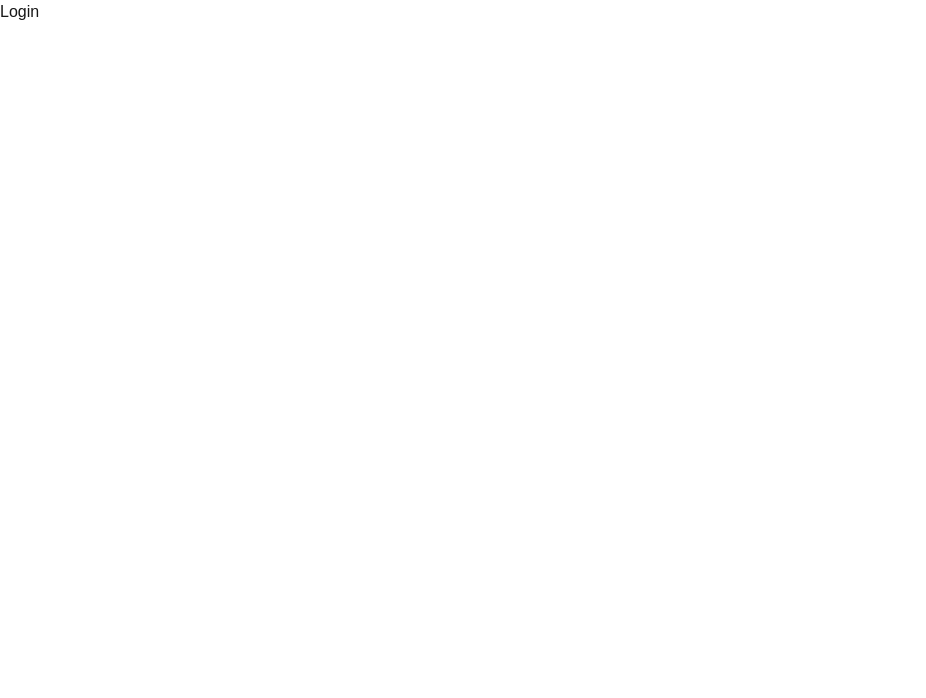
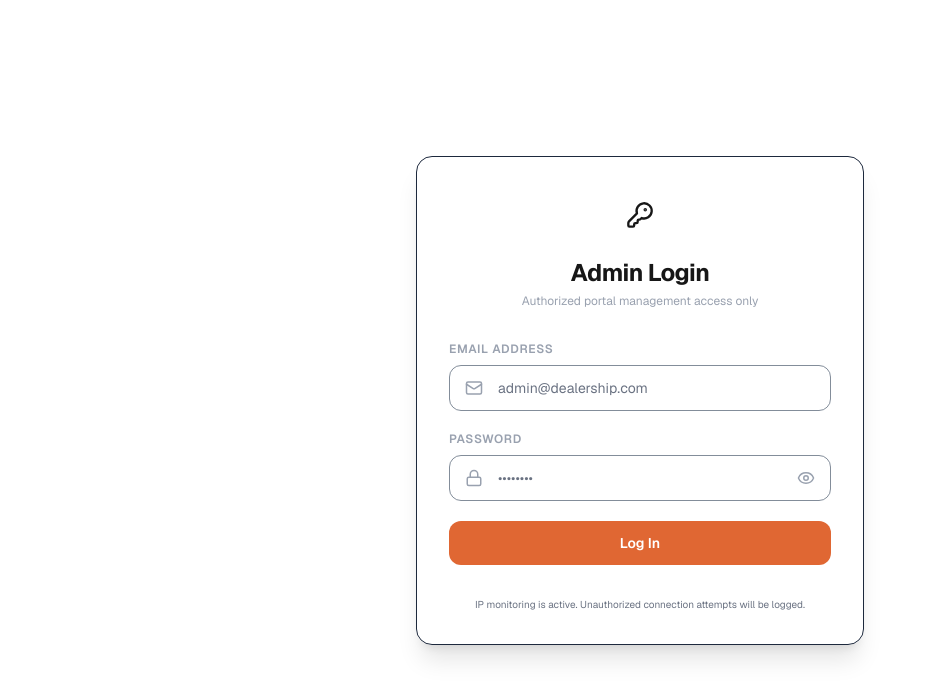
Before and after one commit to kingsley-amoke/bright_autos, a Next.js app: page /admin/login in a window 1280 px wide. Shown: the top 698 px of the page, without its empty margins (0-926 px from the left). Built offline with nearby package versions, Linux system fonts and the light colour scheme; no server answers.

Commit message:
admin login

```diff
--- a/app/admin/login/page.tsx
+++ b/app/admin/login/page.tsx
@@ -1,7 +1,125 @@
-import React from "react";
+"use client";
 
-const Login = () => {
-  return <div>Login</div>;
-};
+import React, { useState } from "react";
+import { useRouter } from "next/navigation";
+import { Lock, Mail, Eye, EyeOff, KeyRound, AlertCircle } from "lucide-react";
+import { createClient } from "@/app/utils/supabase/client";
 
-export default Login;
+export default function LoginPage() {
+  const router = useRouter();
+  const supabase = createClient();
+
+  const [email, setEmail] = useState("");
+  const [password, setPassword] = useState("");
+  const [showPassword, setShowPassword] = useState(false);
+  const [loading, setLoading] = useState(false);
+  const [error, setError] = useState<string | null>(null);
+
+  const handleLogin = async (e: React.FormEvent) => {
+    e.preventDefault();
+    setLoading(true);
+    setError(null);
+
+    const { error: authError } = await supabase.auth.signInWithPassword({
+      email,
+      password,
+    });
+
+    if (authError) {
+      setError(authError.message || "Invalid credentials. Please try again.");
+      setLoading(false);
+    } else {
+      router.push("/admin/upload");
+      router.refresh();
+    }
+  };
+
+  return (
+    <main className=" min-h-screen flex items-center justify-center p-4 font-sans">
+      <div className="w-full max-w-md rounded-2xl border border-slate-800 shadow-xl p-8 relative overflow-hidden">
+        <div className="absolute -top-10 -right-10 w-32 h-32 rounded-full blur-3xl pointer-events-none"></div>
+
+        <div className="text-center mb-8">
+          <div className="inline-flex p-3  rounded-xl mb-4">
+            <KeyRound size={28} />
+          </div>
+          <h1 className="text-2xl font-bold tracking-tight">Admin Login</h1>
+          <p className="text-xs text-gray-400 mt-1">
+            Authorized portal management access only
+          </p>
+        </div>
+
+        {error && (
+          <div className="mb-6 flex gap-3 bg-red-500/10 border border-red-500/20 text-red-400 p-4 rounded-xl text-xs items-start">
+            <AlertCircle size={16} className="shrink-0 mt-0.5" />
+            <p className="leading-normal">{error}</p>
+          </div>
+        )}
+
+        <form onSubmit={handleLogin} className="space-y-5">
+          <div>
+            <label className="block text-xs font-semibold text-gray-400 uppercase tracking-wider mb-2">
+              Email Address
+            </label>
+            <div className="relative">
+              <span className="absolute left-4 top-1/2 -translate-y-1/2 text-gray-400">
+                <Mail size={18} />
+              </span>
+              <input
+                type="email"
+                required
+                value={email}
+                onChange={(e) => setEmail(e.target.value)}
+                placeholder="admin@dealership.com"
+                className="w-full  border border-slate-700/60 rounded-xl py-3 pl-12 pr-4 text-sm text-white placeholder-gray-500 outline-none focus:border-[#e06733] focus:ring-1 focus:ring-[#e06733] transition-all"
+              />
+            </div>
+          </div>
+
+          <div>
+            <label className="block text-xs font-semibold text-gray-400 uppercase tracking-wider mb-2">
+              Password
+            </label>
+            <div className="relative">
+              <span className="absolute left-4 top-1/2 -translate-y-1/2 text-gray-400">
+                <Lock size={18} />
+              </span>
+              <input
+                type={showPassword ? "text" : "password"}
+                required
+                value={password}
+                onChange={(e) => setPassword(e.target.value)}
+                placeholder="••••••••"
+                className="w-full border border-slate-700/60 rounded-xl py-3 pl-12 pr-12 text-sm text-white placeholder-gray-500 outline-none focus:border-[#e06733] focus:ring-1 focus:ring-[#e06733] transition-all"
+              />
+              <button
+                type="button"
+                onClick={() => setShowPassword(!showPassword)}
+                className="absolute right-4 top-1/2 -translate-y-1/2 text-gray-400 hover:text-white transition-colors"
+              >
+                {showPassword ? <EyeOff size={18} /> : <Eye size={18} />}
+              </button>
+            </div>
+          </div>
+
+          <button
+            type="submit"
+            disabled={loading}
+            className="w-full mt-2 bg-[#e06733] hover:bg-[#c95627] text-white font-semibold py-3 rounded-xl transition-all text-sm disabled:opacity-50 disabled:cursor-not-allowed flex items-center justify-center"
+          >
+            {loading ? (
+              <div className="w-5 h-5 border-2 border-white border-t-transparent rounded-full animate-spin"></div>
+            ) : (
+              "Log In"
+            )}
+          </button>
+        </form>
+
+        <p className="text-[10px] text-gray-500 text-center mt-8">
+          IP monitoring is active. Unauthorized connection attempts will be
+          logged.
+        </p>
+      </div>
+    </main>
+  );
+}
--- a/app/inventory/inventory_list.tsx
+++ b/app/inventory/inventory_list.tsx
@@ -1,14 +1,28 @@
 "use client";
 
-import React from "react";
+import React, { useEffect, useState } from "react";
 import { useSearchParams } from "next/navigation";
 
 import { cars } from "../constants/cars";
 import CarCard from "../components/car_card";
 import Header from "../components/header";
 import Footer from "../components/footer";
+import { Car } from "../types/car";
+import { getCars } from "../actions/get_car";
 
 const InventoryList = () => {
+  const [dbCars, setDbCars] = useState<Array<Car>>(cars);
+
+  useEffect(() => {
+    fetchCarsFromDb();
+  }, []);
+
+  const fetchCarsFromDb = async () => {
+    const res = await getCars();
+    if (res.length < 1) return;
+    setDbCars(res);
+  };
+
   const searchParams = useSearchParams();
 
   const searchQuery = searchParams.get("search")?.toLowerCase() || "";
@@ -22,7 +36,7 @@ const InventoryList = () => {
   const mileage = searchParams.get("mileage");
   const location = searchParams.get("location");
 
-  const filteredCars = cars.filter((car) => {
+  const filteredCars = dbCars.filter((car) => {
     if (searchQuery) {
       const matchesSearch =
         car.condition?.toLowerCase().includes(searchQuery) ||
--- a/app/utils/supabase/client.ts
+++ b/app/utils/supabase/client.ts
@@ -3,6 +3,6 @@ import { createBrowserClient } from "@supabase/ssr";
 export function createClient() {
   return createBrowserClient(
     process.env.NEXT_PUBLIC_SUPABASE_URL!,
-    process.env.NEXT_PUBLIC_SUPABASE_ANON_KEY!,
+    process.env.NEXT_PUBLIC_SUPABASE_PUBLISHABLE_KEY!,
   );
 }
--- a/app/utils/supabase/server.ts
+++ b/app/utils/supabase/server.ts
@@ -6,7 +6,7 @@ export async function createClient() {
 
   return createServerClient(
     process.env.NEXT_PUBLIC_SUPABASE_URL!,
-    process.env.NEXT_PUBLIC_SUPABASE_ANON_KEY!,
+    process.env.NEXT_PUBLIC_SUPABASE_PUBLISHABLE_KEY!,
     {
       cookies: {
         getAll() {
--- a/app/middleware.ts
+++ b/middleware.ts
@@ -3,6 +3,7 @@ import { createServerClient } from "@supabase/ssr";
 import { NextResponse, type NextRequest } from "next/server";
 
 export async function middleware(request: NextRequest) {
+  console.log("middleware ");
   let response = NextResponse.next({
     request: {
       headers: request.headers,
@@ -11,7 +12,7 @@ export async function middleware(request: NextRequest) {
 
   const supabase = createServerClient(
     process.env.NEXT_PUBLIC_SUPABASE_URL!,
-    process.env.NEXT_PUBLIC_SUPABASE_ANON_KEY!,
+    process.env.NEXT_PUBLIC_SUPABASE_PUBLISHABLE_KEY!,
     {
       cookies: {
         getAll() {
@@ -38,7 +39,7 @@ export async function middleware(request: NextRequest) {
 
   if (isTargetingAdmin && !user) {
     const url = request.nextUrl.clone();
-    url.pathname = "/login";
+    url.pathname = "/admin/login";
     return NextResponse.redirect(url);
   }
 
```
